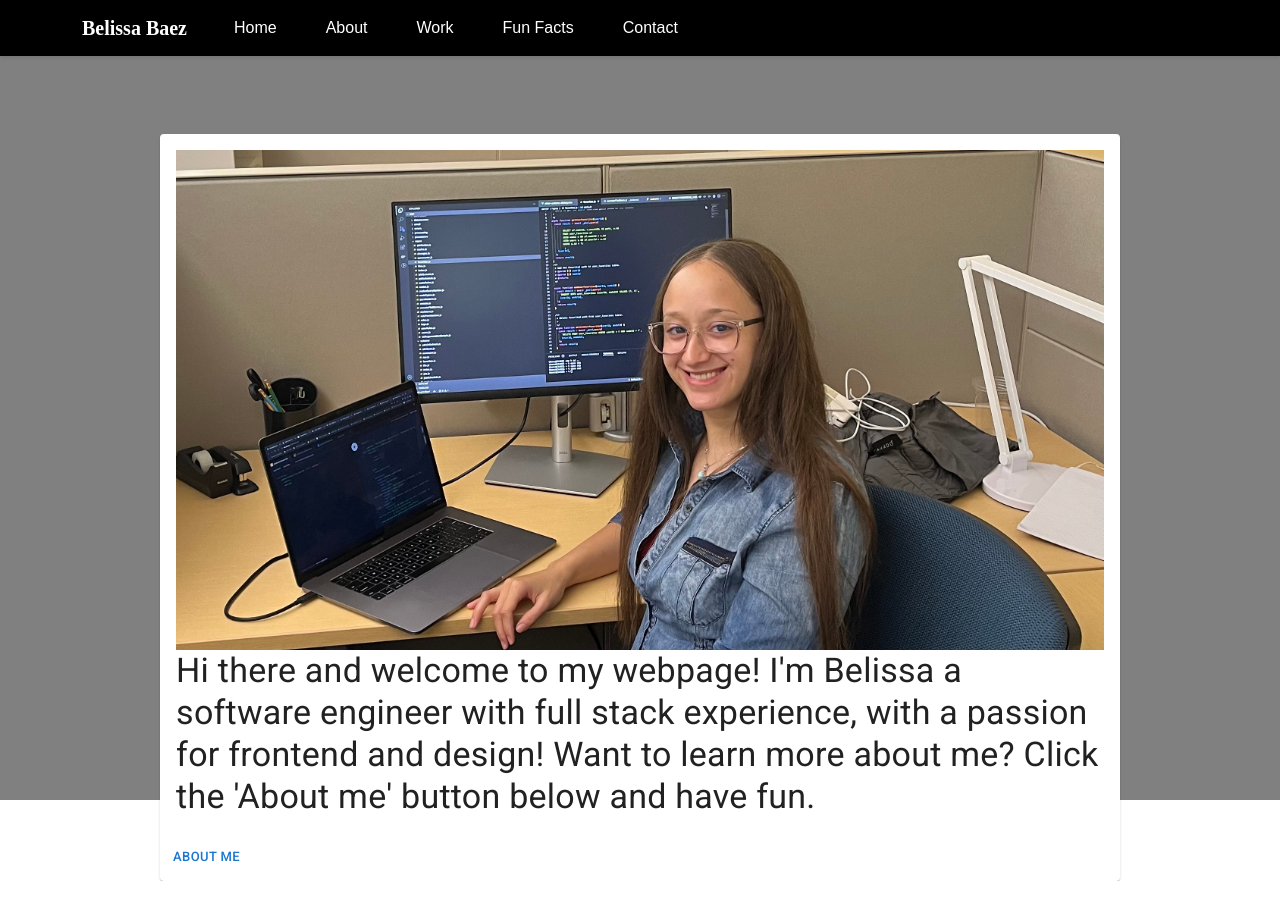
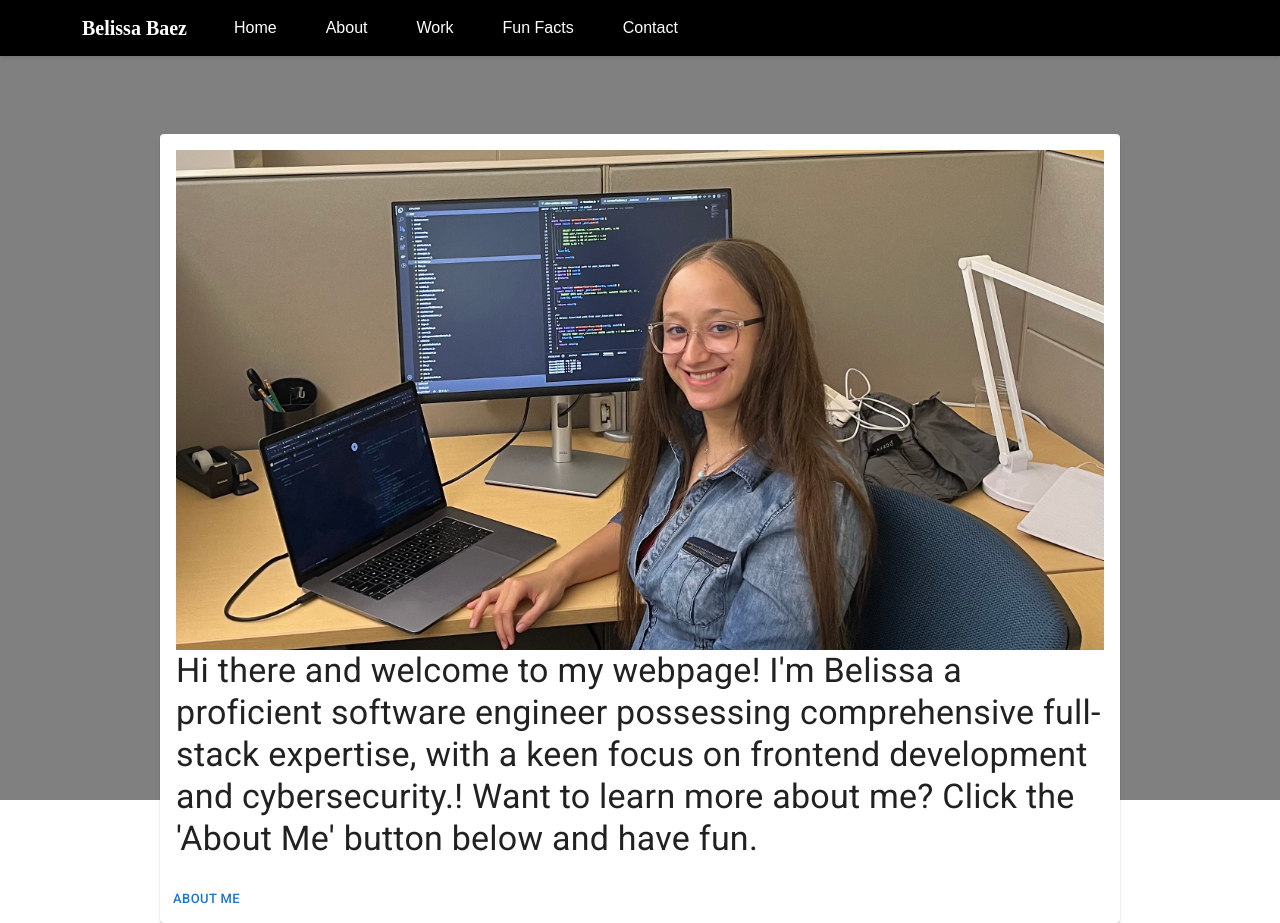
Before and after one commit to belissa28/personal-website, a React (Create React App) app: page / in a window 1280 px wide. Before the commit the page ends 881 px from the top, so only its background shows below. Built offline with nearby package versions, Linux system fonts and the light colour scheme.

Commit message:
Updated bio in honepage.

```diff
--- a/src/pages/Home.js
+++ b/src/pages/Home.js
@@ -35,8 +35,8 @@ function Home() {
                             alt="Belissa"
                         />
                         <Typography variant="h4" component="div">
-                            Hi there and welcome to my webpage! I'm Belissa a software engineer with full stack experience, with a passion for frontend and design!
-                            Want to learn more about me? Click the 'About me' button below and have fun.
+                            Hi there and welcome to my webpage! I'm Belissa a proficient software engineer possessing comprehensive full-stack expertise, with a keen focus on frontend development and cybersecurity.!
+                            Want to learn more about me? Click the 'About Me' button below and have fun.
             </Typography>
                         {/* <Typography sx={{ mb: 1.5 }} color="text.secondary">
                             describes the heading
```
